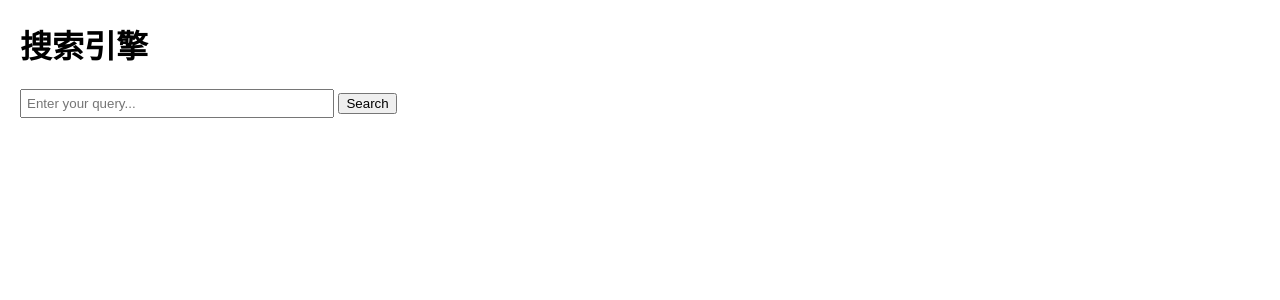
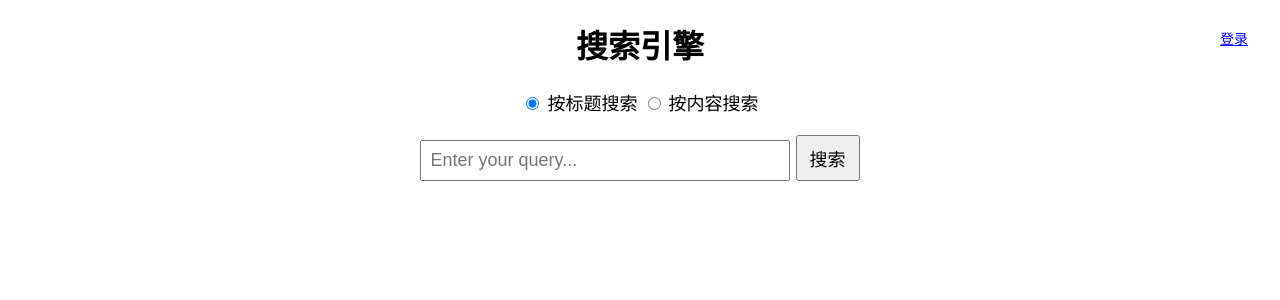
Before and after one commit to Lllsir0202/IR, a Flask app: template Search/templates/index.html in a window 1280 px wide. Shown: the top 300 px of the page. Run offline with Flask 3, Linux system fonts and the light colour scheme; the template is opened without the code that fills it, so the values that code supplies are empty; parts of the project's set-up code (start-up, migrations or seed data) failed here and were passed over.

Commit message:
Finish essential page and add login capability

```diff
--- a/Search/app.py
+++ b/Search/app.py
@@ -32,14 +32,19 @@ def home():
     if request.method == 'POST':
         data = request.get_json()
         query = data.get('query')
-        results_body = search(query, loaded_matrix_body, vectorizer_body, loaded_urls_body, pageranks, features_body)
-        results = list(map(lambda x: x[0], results_body))
-        results = sorted(results, key=lambda x: (x[1],-len(x[0])), reverse=True)
+        search_type = data.get('search_type', 'title')  # 获取搜索类型，默认按标题搜索
+
+        if search_type == 'title':
+            results = search(query, loaded_matrix_title, vectorizer_title, loaded_urls_title, pageranks, features_title)
+        else:  # 默认为按内容搜索
+            results = search(query, loaded_matrix_body, vectorizer_body, loaded_urls_body, pageranks, features_body)
+
+        results_dict = {url: score for url, score in results}
+        results = list(map(lambda x: x[0], results))
         results = results[:100]
+
         data_path = 'crawled_link_data'
-
         final_results = []
-
 
         for file_name in os.listdir(data_path):
             if file_name.endswith('json'):
@@ -47,21 +52,33 @@ def home():
                 with open(file_path, "r", encoding='utf-8') as file:
                     data = json.load(file)
                     url = data.get('url')
-                    title = data.get('title','')
+                    title = data.get('title', '')
                     body = data.get('body', '')
                     if url in results:
-                        cleaned_text = re.sub(r'\s+', ' ', body).strip()
-                        text = cleaned_text[:30]
-                        final_results.append(
-                            {
-                                'url':url,
-                                'title':title,
-                                'body':text
-                            }
-                        )
+                        if title and body:
+                            cleaned_title = re.sub(r'\s+', ' ', title).strip()
+                            cleaned_text = re.sub(r'\s+', ' ', body).strip()
+                            text = cleaned_text[:100]
+                            title = cleaned_title
+                        else:
+                            text = body
+                        final_results.append({
+                            'score': results_dict[url],
+                            'url': url,
+                            'title': title,
+                            'body': text
+                        })
+        final_results = sorted(final_results, key=lambda x: (x['score'] ,-len(x['url'])), reverse=True)
+        return jsonify({'results': final_results})
+
+    return jsonify({'results': None})
+
+@app.route('/login', methods=['GET', 'POST'])
+def login():
+    if request.method == 'POST':
 
         return jsonify({'results': final_results})
-    return jsonify({'results'}, results=None)
+    return jsonify({'results': None})
 
 if __name__ == '__main__':
     app.run(debug=True)
--- a/Search/search.py
+++ b/Search/search.py
@@ -97,11 +97,12 @@ def search(query, tfidf_matrix, vectorizer, urls, pageranks, features, alpha = 0
         pagerank = pageranks.get(url, 1 / N)
         if cosine_similarities[0,index] == 1:
             combined_score = 1
-        if cosine_similarities[0,index] == 0:
+        elif cosine_similarities[0,index] == 0:
             combined_score = 0
         else:
             combined_score = cosine_similarities[0, index] * alpha + pagerank * beta
-        results.append((url, combined_score))  # Store url and similarities
+        if combined_score > 1e-6:
+            results.append((url, combined_score))  # Store url and similarities
     results = sorted(results, key=lambda x: (x[1],-len(x[0])), reverse=True)
 
     return results
--- a/Search/templates/index.html
+++ b/Search/templates/index.html
@@ -3,25 +3,149 @@
 <head>
     <meta charset="UTF-8">
     <meta name="viewport" content="width=device-width, initial-scale=1.0">
-    <title>Search Engine</title>
+    <title>My Web Search Engine</title>
+
+    <link rel="icon" href="search.svg" type="image/x-icon">
+
     <style>
-        body { font-family: Arial, sans-serif; margin: 20px; }
-        .result { margin: 10px 0; }
-        .result a { color: blue; text-decoration: none; }
-        .result a:hover { text-decoration: underline; }
-        .result p { margin: 5px 0; color: gray; }
+        body {
+            font-family: Arial, sans-serif;
+            margin: 20px;
+            font-size: 18px;
+        }
+
+        h1 {
+            text-align: center;
+            font-size: 32px;
+        }
+
+        .result {
+            margin: 10px 0;
+            font-size: 18px;
+        }
+
+        .result a {
+            color: blue;
+            text-decoration: none;
+            font-size: 20px;
+        }
+
+        .result a:hover {
+            text-decoration: underline;
+        }
+
+        .result p {
+            margin: 5px 0;
+            color: gray;
+            font-size: 16px;
+        }
+
+        input[type="text"] {
+            width: 350px;
+            padding: 8px;
+            font-size: 18px;
+        }
+
+        button {
+            padding: 8px 12px;
+            font-size: 18px;
+        }
+
+        /* 登录信息显示样式 */
+        #user-info {
+            position: absolute;
+            top: 20px;
+            right: 20px;
+        }
+
+        #user-info span {
+            margin-right: 10px;
+        }
+
+        /* 蓝色链接样式 */
+        #login-btn {
+            color: blue;
+            font-size: 14px;
+            cursor: pointer;
+            background: none;
+            border: none;
+            text-decoration: underline;
+        }
+
+        #logout-btn {
+            padding: 8px 12px;
+            font-size: 14px;
+        }
     </style>
 </head>
 <body>
     <h1>搜索引擎</h1>
-    <input type="text" id="search-query" placeholder="Enter your query..." style="width: 300px; padding: 5px;" />
-    <button id="search-button">Search</button>
 
-    <div id="results"></div>
+    <!-- 用户信息显示区域 -->
+    <div id="user-info">
+        <span id="username"></span>
+        <button id="logout-btn" style="display:none;">注销</button>
+        <button id="login-btn" style="display:none;">登录</button>
+    </div>
+
+    <!-- 添加搜索方式选择 -->
+    <div style="text-align: center;">
+        <label><input type="radio" id="search-title" name="search-type" value="title" checked /> 按标题搜索</label>
+        <label><input type="radio" id="search-body" name="search-type" value="body" /> 按内容搜索</label>
+    </div>
+
+    <div style="text-align: center; margin-top: 20px;">
+        <input type="text" id="search-query" placeholder="Enter your query..." />
+        <button id="search-button">搜索</button>
+    </div>
+
+    <div id="results" style="text-align: center; margin-top: 20px;"></div>
 
     <script>
+        // 页面加载时检查登录状态
+        window.onload = function() {
+            const userInfo = localStorage.getItem('user'); // 获取存储的用户信息
+            const usernameElement = document.getElementById('username');
+            const loginBtn = document.getElementById('login-btn');
+            const logoutBtn = document.getElementById('logout-btn');
+            document.getElementById('search-query').value = ''
+            document.getElementById('search-title').checked = true
+            document.getElementById('search-body').checked = false
+
+            if (userInfo) {
+                // 用户已登录，显示用户名和注销按钮
+                usernameElement.textContent = `欢迎, ${userInfo}`;
+                loginBtn.style.display = 'none';
+                logoutBtn.style.display = 'inline-block';
+            } else {
+                // 用户未登录，显示登录按钮
+                usernameElement.textContent = '';
+                loginBtn.style.display = 'inline-block';
+                logoutBtn.style.display = 'none';
+            }
+        };
+
+        // 登录按钮点击事件
+        document.getElementById('login-btn').addEventListener('click', function() {
+            const username = prompt("请输入用户名：");
+
+            if (username) {
+                localStorage.setItem('user', username); // 保存用户名到 localStorage
+                window.location.reload(); // 刷新页面以更新显示
+            }
+        });
+
+        // 注销按钮点击事件
+        document.getElementById('logout-btn').addEventListener('click', function() {
+            localStorage.removeItem('user'); // 删除登录信息
+            window.location.reload(); // 刷新页面以更新显示
+        });
+
+        // 搜索按钮点击事件
         document.getElementById('search-button').addEventListener('click', function () {
             const query = document.getElementById('search-query').value;
+            const searchType = document.querySelector('input[name="search-type"]:checked').value;  // 获取选择的搜索类型
+
             if (!query) {
                 alert('请输入一个查询语句');
                 return;
@@ -34,11 +158,10 @@
                     'Access-Control-Allow-Origin': 'http://127.0.0.1',
                     'Content-Type': 'application/json',
                 },
-                body: JSON.stringify({ query: query })  // 将查询放入请求体中
+                body: JSON.stringify({ query: query, search_type: searchType })  // 将查询和搜索类型传递
             })
                 .then(response => response.json())
                 .then(data => {
-                    console.log(data)
                     const resultsContainer = document.getElementById('results');
                     resultsContainer.innerHTML = ''; // 清空之前的结果
 
```
Also changed, not shown: Search/templates/search.svg (added).
